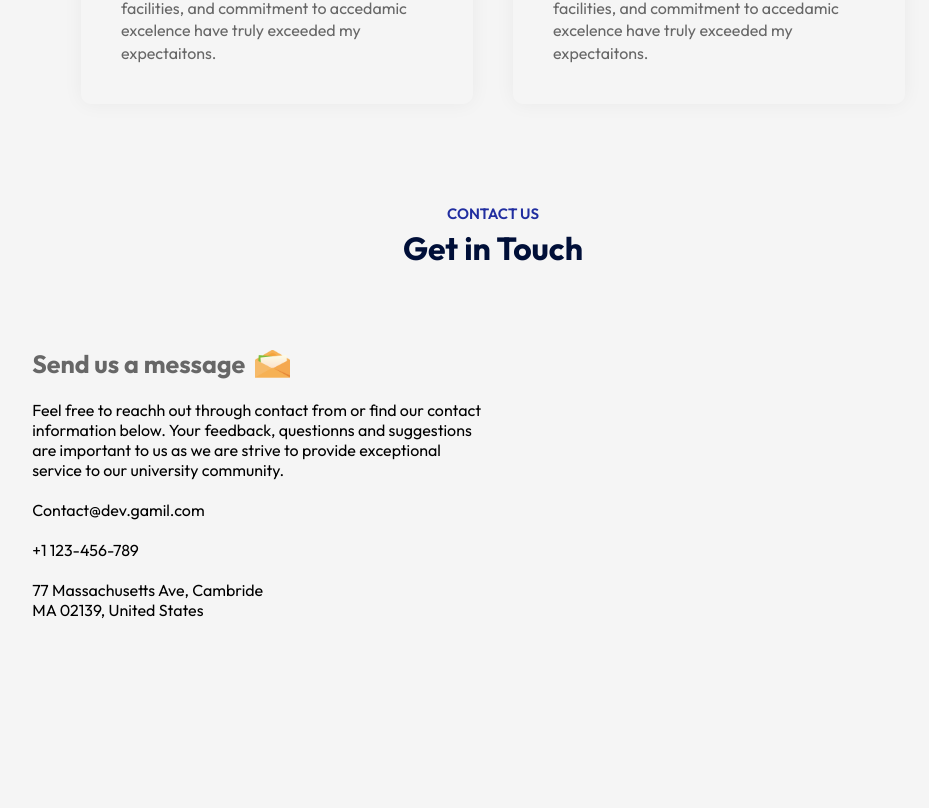
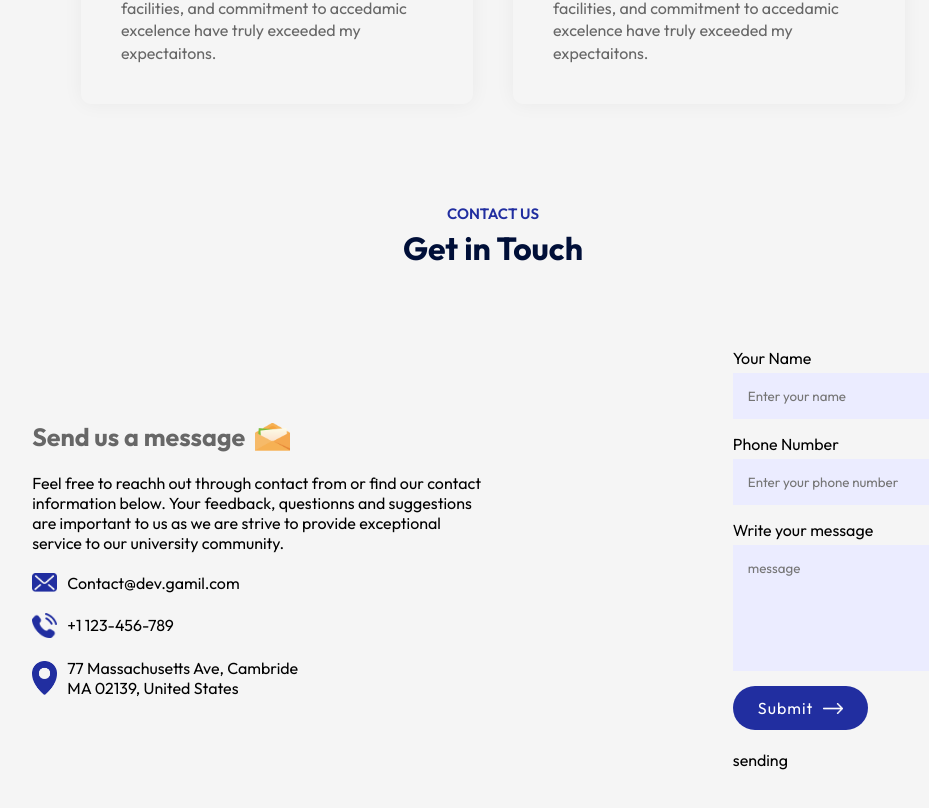
Before and after one commit to neelendrareddy9001/educational-Institution-layout, a React (Vite) app: page / in a window 1280 px wide. Shown: the part 2828-3636 px from the top of the page, without its empty margins (147-1076 px from the left). Before the commit the page ends 3548 px from the top, so only its background shows below. Built offline with nearby package versions, Linux system fonts and the light colour scheme.

Commit message:
packages are uninstalled due animation are will be added

```diff
--- a/package.json
+++ b/package.json
@@ -10,13 +10,9 @@
     "preview": "vite preview"
   },
   "dependencies": {
-    "axios": "^1.6.8",
-    "bootstrap": "^5.3.3",
     "react": "^18.2.0",
-    "react-bootstrap": "^2.10.2",
     "react-dom": "^18.2.0",
-    "react-icons": "^5.2.1",
-    "react-router-dom": "^6.23.1"
+    "react-icons": "^5.2.1"
   },
   "devDependencies": {
     "@types/react": "^18.2.66",
--- a/src/Components/Contact/Contact.css
+++ b/src/Components/Contact/Contact.css
@@ -28,3 +28,24 @@
     align-items: center;
     margin: 20px 0;
 }
+.contact-col ul li img {
+    width: 25px;
+    margin-right: 10px;
+}
+.contact form input,
+.contact form textarea {
+    display: block;
+    width: 100%;
+    overflow: hidden;
+    background: #EBECFF;
+    padding: 15px;
+    border: 0;
+    outline: 0;
+    margin-bottom: 15px;
+    margin-top: 5px;
+    resize: none;
+}
+.contact-col span {
+    display: block;
+    margin: 20px 0;
+}
--- a/src/Components/Contact/Contact.jsx
+++ b/src/Components/Contact/Contact.jsx
@@ -1,6 +1,10 @@
 import React from 'react'
 import './Contact.css';
 import msg_icon from '../../assets/msg-icon.png';
+import mail_icon from '../../assets/mail-icon.png';
+import phone_icon from '../../assets/phone-icon.png';
+import location_icon from '../../assets/location-icon.png';
+import white_arrow from '../../assets/white-arrow.png';
 
 const Contact = () => {
   return (
@@ -9,12 +13,23 @@ const Contact = () => {
         <h3>Send us a message<img src={msg_icon}></img></h3>
         <p>Feel free to reachh out through contact from or find our contact information below. Your feedback, questionns and suggestions are important to us as we are strive to provide exceptional service to our university community.</p>
         <ul>
-            <li>Contact@dev.gamil.com</li>
-            <li>+1 123-456-789</li>
-            <li>77 Massachusetts Ave, Cambride <br /> MA 02139, United States</li>
+            <li><img src={mail_icon}></img> Contact@dev.gamil.com</li>
+            <li><img src={phone_icon}></img> +1 123-456-789</li>
+            <li><img src={location_icon}></img> 77 Massachusetts Ave, Cambride <br /> MA 02139, United States</li>
         </ul>
       </div>
-      <div className='contact-col'></div>
+      <div className='contact-col'>
+        <form>
+            <label>Your Name</label>
+            <input type='text' name='name' placeholder='Enter your name' required />
+            <label>Phone Number</label>
+            <input type='tel' name='phone' placeholder='Enter your phone number' required />
+            <label>Write your message</label>
+            <textarea name='message' rows="6" placeholder='message' />
+            <button type='submit' className='btn dark-btn'>Submit <img src={white_arrow}></img>  </button>
+        </form>
+        <span>sending</span>
+      </div>
     </div>
   )
 }
```
Also changed, not shown: 1 other file (tests, documents, lock files or other folders).
